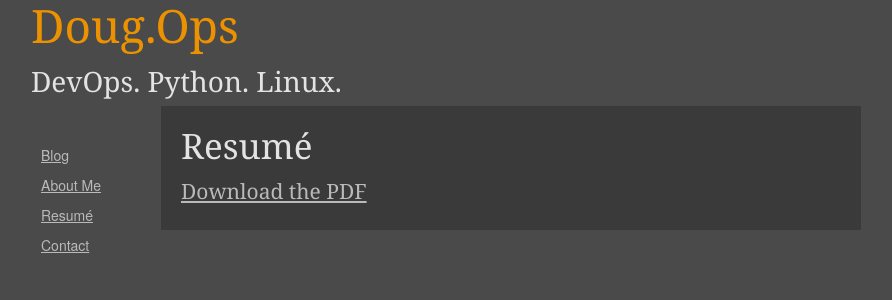
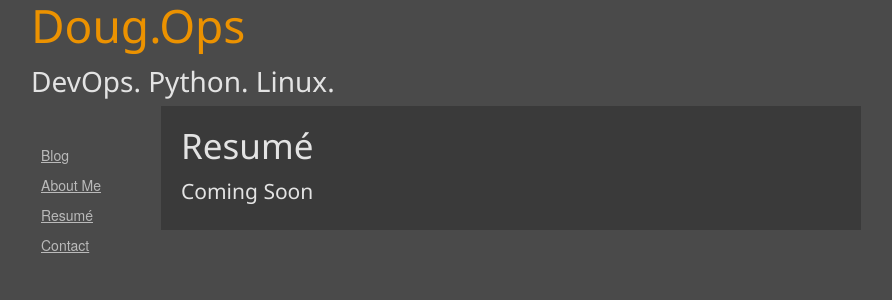
Before and after one commit to ndcampbell/ndcampbell.github.io, a Jekyll site: the page built from resume/index.html, in a window 1280 px wide. Shown: the top 300 px of the page, without its empty margins (129-1021 px from the left). Built offline with Jekyll 4.4.1, drawn with Linux system fonts in a browser that asks for light colours; nearby versions of some CDN libraries.

Commit message:
updated fonts

```diff
--- a/_includes/header.html
+++ b/_includes/header.html
@@ -13,6 +13,7 @@
 
 	<!-- CSS
   ================================================== -->
+    <link href='https://fonts.googleapis.com/css?family=Noto+Sans' rel='stylesheet' type='text/css'>
 	<link rel="stylesheet" href="/css/base.css">
 	<link rel="stylesheet" href="/css/skeleton.css">
 	<link rel="stylesheet" href="/css/layout.css">
--- a/_layouts/resume.html
+++ b/_layouts/resume.html
@@ -1,8 +1,9 @@
 {% include header.html %}
 	<div class="twelve columns" id="contact" style="background-color:#3a3a3a">
 		<div style="Padding: 20px; margin-left: auto; margin-right: auto;">
-		<h2>Resumé</h2>
-		<h4><a href="Resume-ndouglascampbell.pdf">Download the PDF</a></h4>
+            <h2>Resumé</h2>
+            <h4>Coming Soon</h4>
+        <!-- <h4><a href="Resume-ndouglascampbell.pdf">Download the PDF</a></h4> -->
 		</div>
 	</div><!--end contact-->
 {% include footer.html %}
--- a/css/base.css
+++ b/css/base.css
@@ -62,12 +62,12 @@
 ================================================== */
 	h1{
 		color:#ec9200;
-		font-family: "Georgia", "Times New Roman", serif;
+		font-family: "Noto Sans", sans-serif;
 		font-weight: normal;
 }
 	 h2, h3, h4, h5, h6 {
 		color: #e3e3e3;
-		font-family: "Georgia", "Times New Roman", serif;
+		font-family: "Noto Sans", sans-serif;
 		font-weight: normal; }
 	h1 a, h2 a, h3 a, h4 a, h5 a, h6 a { font-weight: inherit; }
 	h1 { font-size: 46px; line-height: 50px; margin-bottom: 14px;}
```
